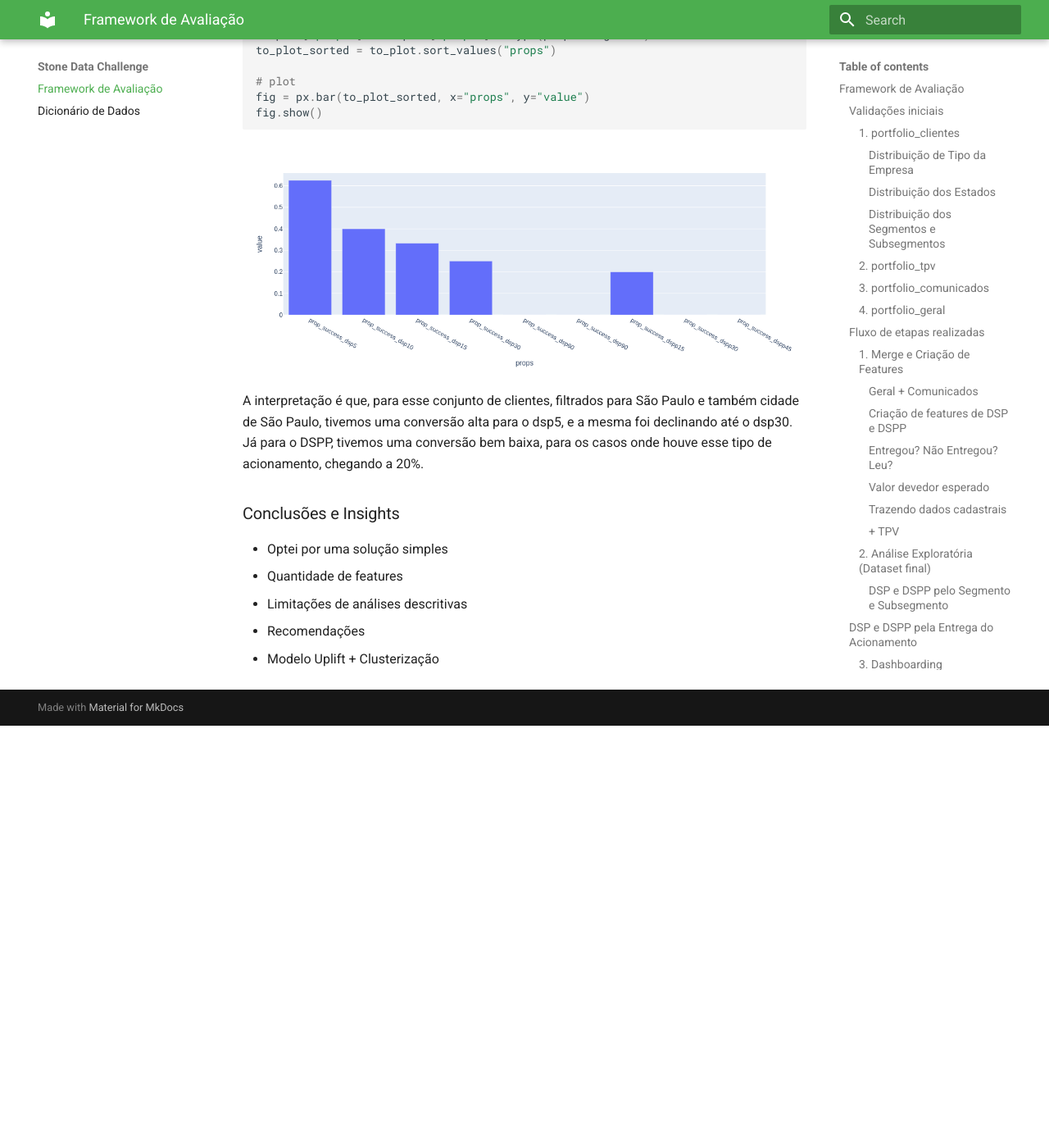
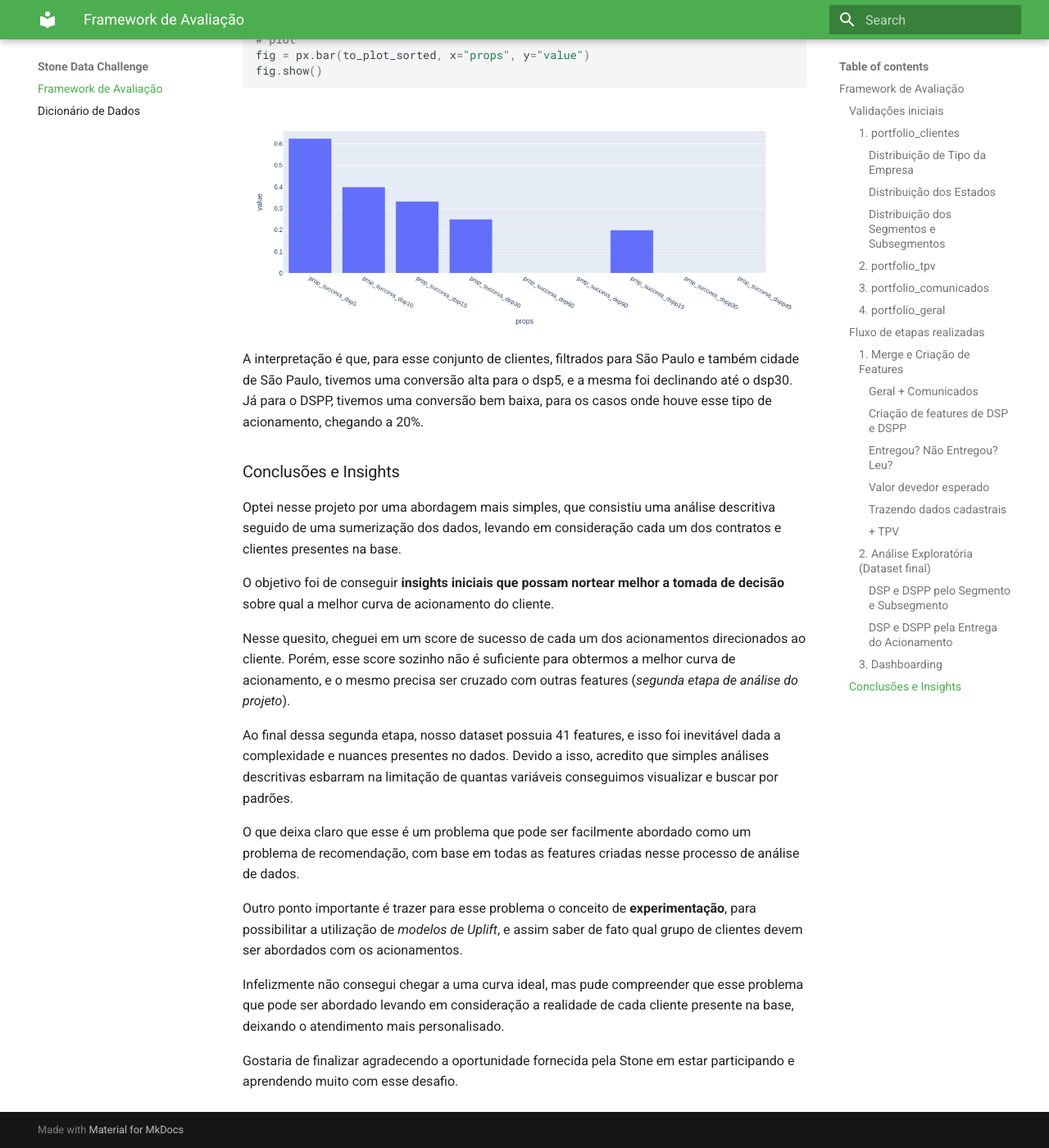
Before and after one commit to LucianoBatista/stone-data-challenge, an MkDocs documentation site: the page built from docs/index.md, in a window 1280 px wide and 1400 px high, scrolled down 26620 px. Shown: the whole window at 82% size. Built offline with MkDocs 1.6.1 and Material for MkDocs 9.7.7, drawn with Linux system fonts in a browser that asks for light colours; comment, search, counter and statistics services are not loaded; before the commit the page ends 27505 px from its top, so only the background shows below that; some of the changed text lies outside the part shown.

Commit message:
:sparkles: update doc.

````diff
--- a/docs/index.md
+++ b/docs/index.md
@@ -16,10 +16,10 @@ Nas **validações iniciais** será registrado a etapa descritiva, e em **fluxo
 
 Como dito anteriormente, nesta etapa foi realizada uma análise descritiva das bases que estão disponíveis para trabalhar. Nesse caso nós tempos:
 
-- portfolio_clientes
-- portfolio_comunicados
-- portfolio_geral
-- portfolio_tpv
+- `portfolio_clientes`
+- `portfolio_comunicados`
+- `portfolio_geral`
+- `portfolio_tpv`
 
 ```python
 # libs
@@ -694,7 +694,7 @@ Pelo que vemos aqui, tanto para segmento, quanto para subsegmento, apesar de ter
 
 Podemos inferir aqui que o score n consegue ser explicado apenas pelo segmento e subsegmento, sendo necessário mais variáveis, vamos seguir para a utilização das features de entrega do acionamento.
 
-### DSP e DSPP pela Entrega do Acionamento
+##### DSP e DSPP pela Entrega do Acionamento
 
 Estou considerando aqui a entrega do acionamento pelas features de:
 
@@ -774,8 +774,18 @@ A interpretação é que, para esse conjunto de clientes, filtrados para São Pa
 
 ### Conclusões e Insights
 
-- Optei por uma solução simples
-- Quantidade de features
-- Limitações de análises descritivas
-- Recomendações
-- Modelo Uplift + Clusterização
+Optei nesse projeto por uma abordagem mais simples, que consistiu uma análise descritiva seguido de uma sumerização dos dados, levando em consideração cada um dos contratos e clientes presentes na base.
+
+O objetivo foi de conseguir **insights iniciais que possam nortear melhor a tomada de decisão** sobre qual a melhor curva de acionamento do cliente.
+
+Nesse quesito, cheguei em um score de sucesso de cada um dos acionamentos direcionados ao cliente. Porém, esse score sozinho não é suficiente para obtermos a melhor curva de acionamento, e o mesmo precisa ser cruzado com outras features (_segunda etapa de análise do projeto_).
+
+Ao final dessa segunda etapa, nosso dataset possuia 41 features, e isso foi inevitável dada a complexidade e nuances presentes no dados. Devido a isso, acredito que simples análises descritivas esbarram na limitação de quantas variáveis conseguimos visualizar e buscar por padrões.
+
+O que deixa claro que esse é um problema que pode ser facilmente abordado como um problema de recomendação, com base em todas as features criadas nesse processo de análise de dados.
+
+Outro ponto importante é trazer para esse problema o conceito de **experimentação**, para possibilitar a utilização de _modelos de Uplift_, e assim saber de fato qual grupo de clientes devem ser abordados com os acionamentos.
+
+Infelizmente não consegui chegar a uma curva ideal, mas pude compreender que esse problema que pode ser abordado levando em consideração a realidade de cada cliente presente na base, deixando o atendimento mais personalisado.
+
+Gostaria de finalizar agradecendo a oportunidade fornecida pela Stone em estar participando e aprendendo muito com esse desafio.
````
Also changed, not shown: other parts of docs/index.md (+1 -1 lines).
